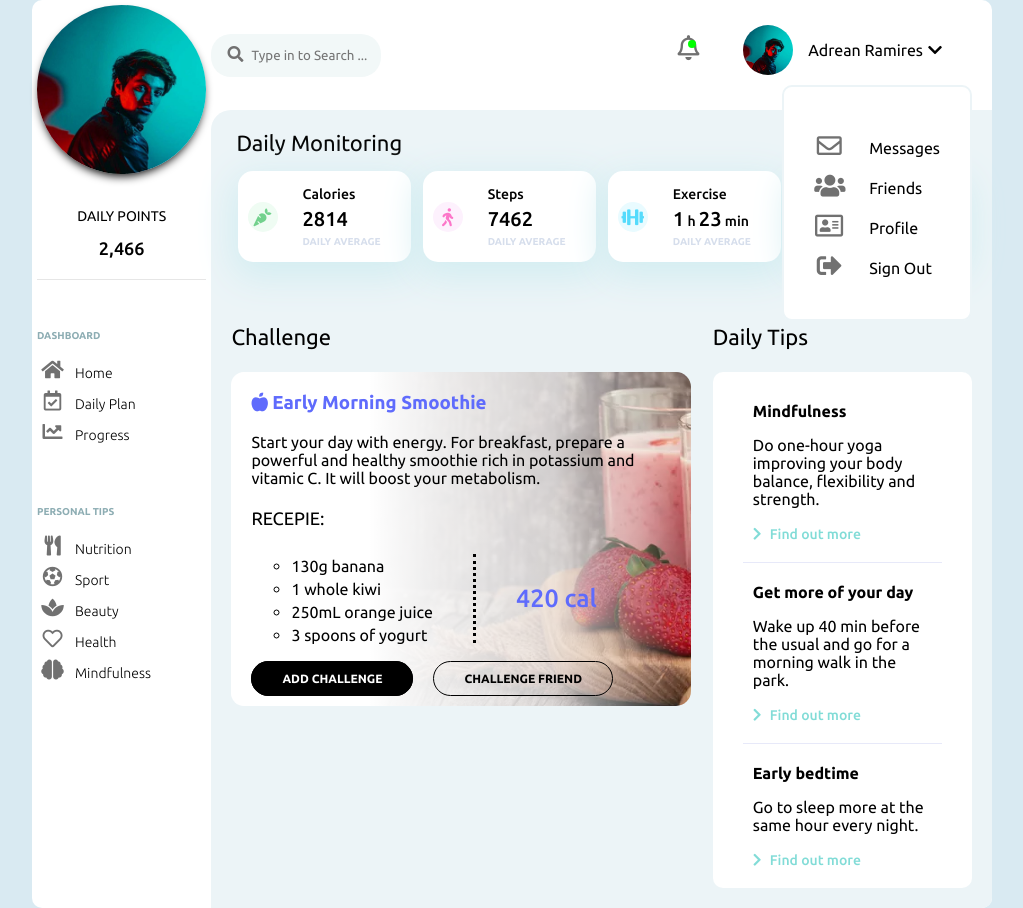
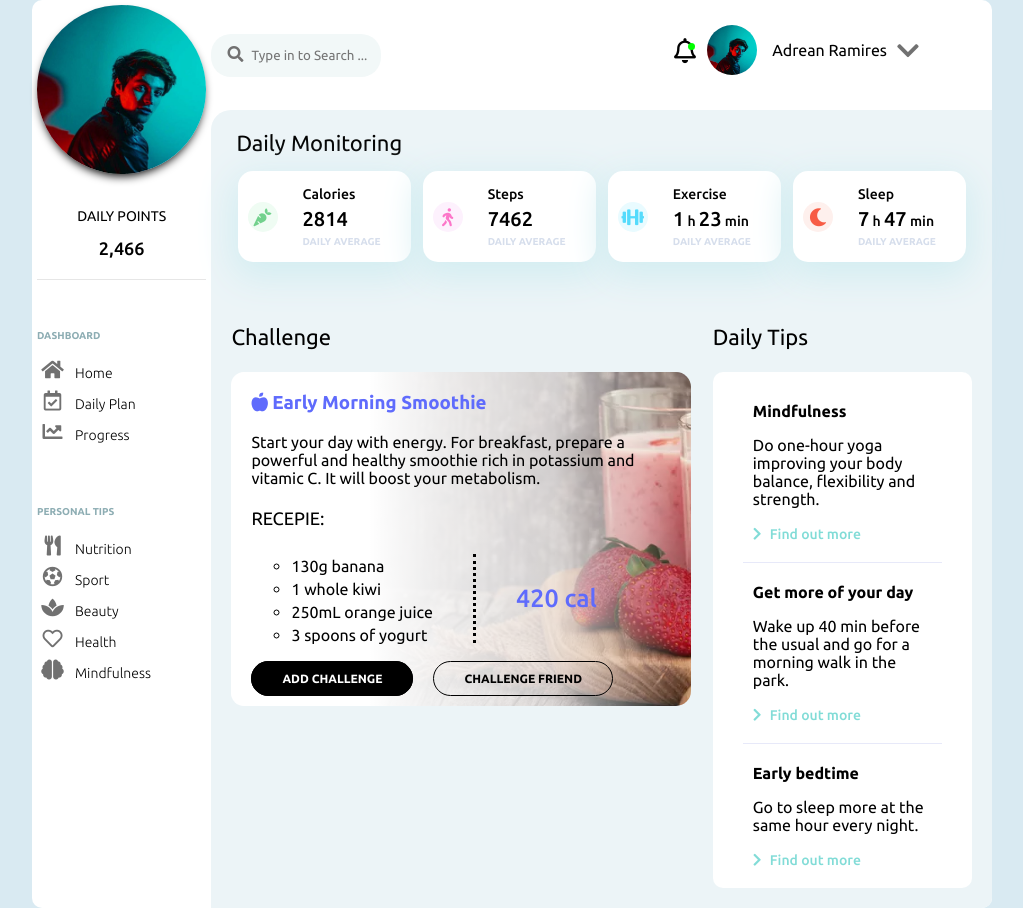
Before and after one commit to AdreanRamires/adreanramires.github.io, a React (Create React App) app: page / in a window 1280 px wide. Shown: the whole page, without its empty margins (128-1151 px from the left). Built offline with nearby package versions, Linux system fonts and the light colour scheme.

Commit message:
profile menu

```diff
--- a/src/components/Challenge/Challenge.module.css
+++ b/src/components/Challenge/Challenge.module.css
@@ -91,7 +91,7 @@
 }
 
 .btn-wrapper {
-  margin: 28px 10px 45px 10px;
+  margin: 10px;
   z-index: 1;
 }
 
@@ -205,6 +205,4 @@
     width: 100%;
     margin: 10px 0;
   }
-
-
 }
--- a/src/main/Header/ProfileMenu.js
+++ b/src/main/Header/ProfileMenu.js
@@ -1,8 +1,16 @@
-import React from "react";
+import React, { useState } from "react";
 import styles from "./ProfileMenu.module.css";
 import image from "../../assets/images/profile-img.jpg";
 
 const ProfileMenu = () => {
+  const [menuState, setMenuState] = useState(false);
+
+  const menuStateHandler = () => {
+    setMenuState((prevState) => {
+      return !prevState;
+    });
+  };
+
   return (
     <div className={styles["profile-wrapper"]}>
       <div className={styles["bell-wrapper"]}>
@@ -11,33 +19,40 @@ const ProfileMenu = () => {
       </div>
       <img src={image} alt="" className={styles["profile-image"]} />
       <p className={styles.username}>Adrean Ramires</p>
-      <i className="fas fa-chevron-down"></i>
+      <i
+        className={`${menuState ? `fas fa-times` : 'fas fa-chevron-down'} ${
+          menuState ? styles["chevron-open"] : styles["chevron-closed"]
+        }`}
+        onClick={menuStateHandler}
+      ></i>
 
-      <nav className={styles["nav-menu"]}>
+      <nav
+        className={`${styles["nav-menu"]} ${menuState ? styles.active : ""}`}
+      >
         <ul className={styles["nav-ul"]}>
           <li className={styles["nav-li"]}>
-            <i className={`${"far fa-envelope"} ${styles.icon}`}></i>
+            <i className={`${"far fa-envelope"} ${styles["icon-menu"]}`}></i>
             <a href="" className={styles.link}>
               messages
             </a>
           </li>
 
           <li className={styles["nav-li"]}>
-            <i className={`fas fa-users ${styles.icon}`}></i>
+            <i className={`fas fa-users ${styles["icon-menu"]}`}></i>
             <a href="" className={styles.link}>
               friends
             </a>
           </li>
 
           <li className={styles["nav-li"]}>
-            <i className={`far fa-address-card ${styles.icon}`}></i>
+            <i className={`far fa-address-card ${styles["icon-menu"]}`}></i>
             <a href="" className={styles.link}>
               profile
             </a>
           </li>
 
           <li className={styles["nav-li"]}>
-            <i className={`fas fa-sign-out-alt ${styles.icon}`}></i>
+            <i className={`fas fa-sign-out-alt ${styles["icon-menu"]}`}></i>
             <a href="" className={styles.link}>
               sign out
             </a>
--- a/src/main/Header/ProfileMenu.module.css
+++ b/src/main/Header/ProfileMenu.module.css
@@ -8,7 +8,7 @@
 .bell-wrapper {
   display: flex;
   position: relative;
-  margin-right: 15px;
+  margin-right: 10px;
 }
 
 .icon {
@@ -21,11 +21,11 @@
 .status {
   position: absolute;
   display: flex;
-  width: 8px;
-  height: 8px;
+  width: 7px;
+  height: 7px;
   background: lime;
   border-radius: 50%;
-  left: 15px;
+  left: 16px;
   top: 5px;
 }
 
@@ -37,12 +37,39 @@
 }
 
 .username {
-  margin-right: 5px;
+  margin-right: 10px;
   font-weight: 400;
 }
 
+.chevron-open {
+  color: #de449c;
+  width: 45px;
+  font-size: 25px;
+  transition: 300ms;
+  transform: translateY(-20px);
+}
+
+.chevron-closed {
+  width: 45px;
+  font-size: 25px;
+  transition: 300ms;
+  animation-name: "pulse";
+  animation-fill-mode: none;
+  animation-duration: 10s;
+  animation-iteration-count: infinite;
+}
+
+@keyframes pulse {
+  0% {
+    color: #717171;
+  }
+  100% {
+    color: aqua;
+  }
+}
+
 .nav-menu {
-  display: flex;
+  display: none;
   position: absolute;
   background: white;
   border: 2px solid #ecf4f7;
@@ -69,7 +96,7 @@
   color: #de449c;
 }
 
-.icon {
+.icon-menu {
   text-align: center;
   width: 30px;
   height: 30px;
```
Also changed, not shown: src/components/Challenge/Challenge.js (+7 -4 lines).
